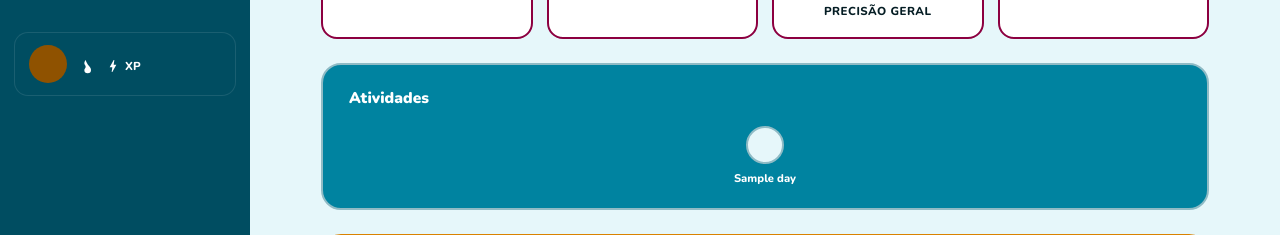
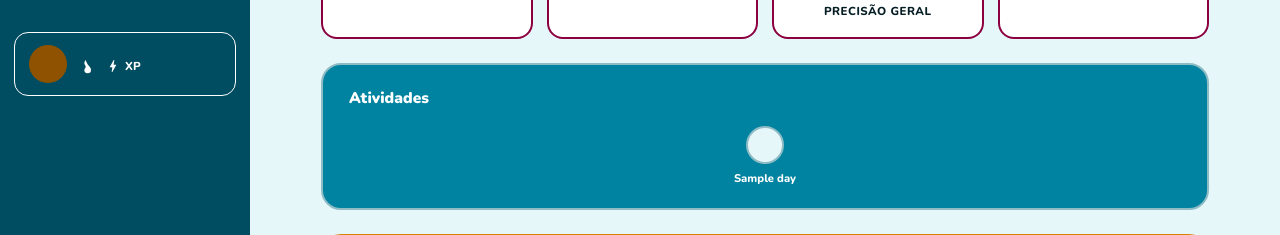
Before and after one commit to danidancr/Geomix, a Flask app: template templates/profile.html in a window 1280 px wide. Shown: the part 273-508 px from the top of the page. Run offline with Flask 3, Linux system fonts and the light colour scheme; the template is opened without the code that fills it: most values are stand-ins (such as "Sample title", 1, 10 or a date in 2020).

```diff
--- a/static/style.css
+++ b/static/style.css
@@ -102,7 +102,7 @@ a { text-decoration: none; color: inherit; }
   background: var(--primary-dk);
   border-radius: 14px;
   padding: 12px 14px;
-  border: 1px solid rgba(255,255,255,.1);
+  border: 1.5px solid var(--white);
 }
 .sub-avatar {
   width: 38px;
```
